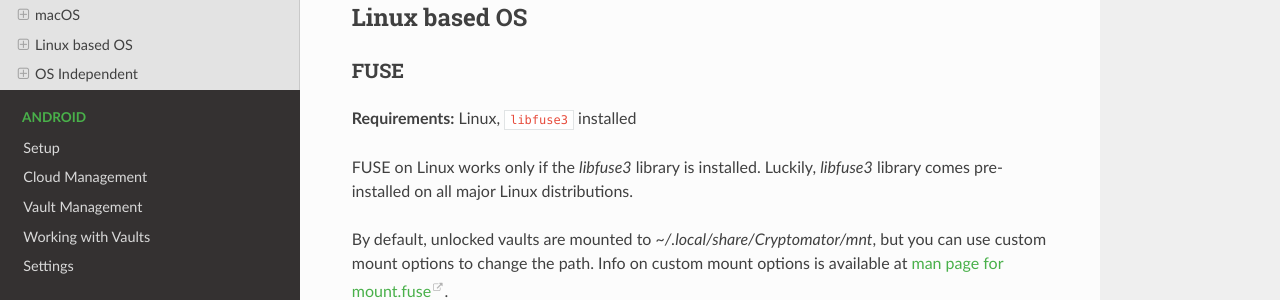
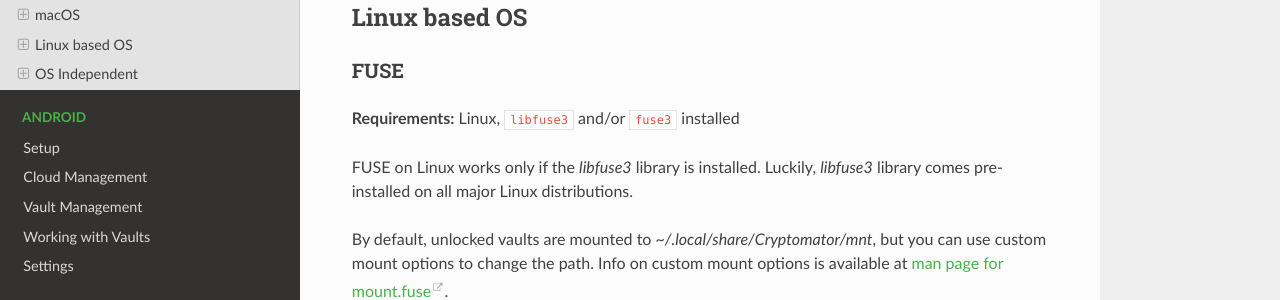
Before and after one commit to cryptomator/docs, a Sphinx documentation site: the page built from source/desktop/volume-type.rst, in a window 1280 px wide and 900 px high, scrolled down 3850 px. Shown: the part 149-449 px from the top of the window. Built offline with Sphinx 7.4.7 and the Read the Docs theme 2.0.0, drawn with Linux system fonts in a browser that asks for light colours.

Commit message:
updated Linux FUSE requirements

```diff
--- a/source/desktop/volume-type.rst
+++ b/source/desktop/volume-type.rst
@@ -177,7 +177,7 @@
 FUSE
 ^^^^
 
-**Requirements:** Linux, ``libfuse3`` installed
+**Requirements:** Linux, ``libfuse3`` and/or ``fuse3`` installed
 
 FUSE on Linux works only if the `libfuse3` library is installed.
 Luckily, `libfuse3` library comes pre-installed on all major Linux distributions.
```
